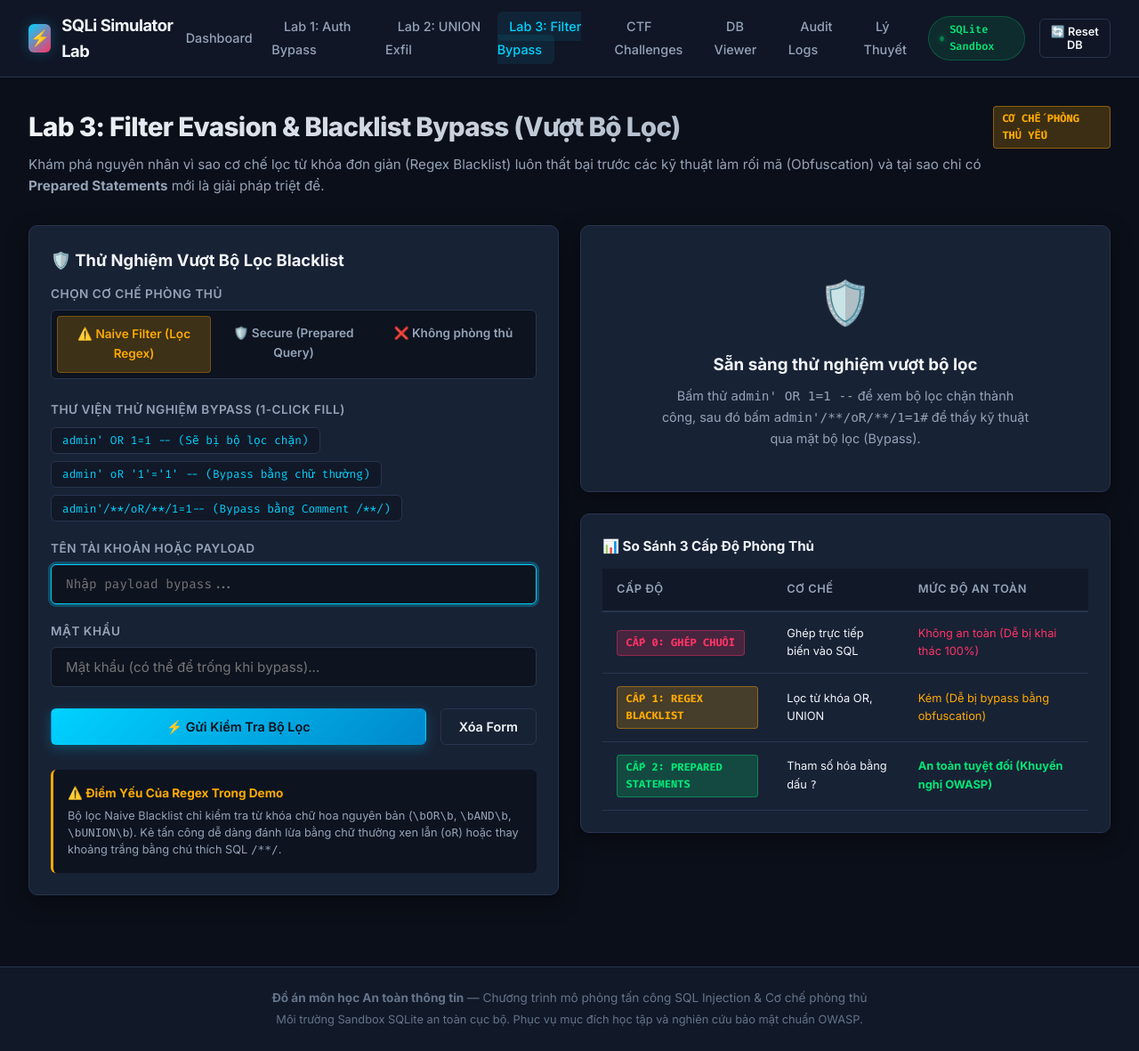
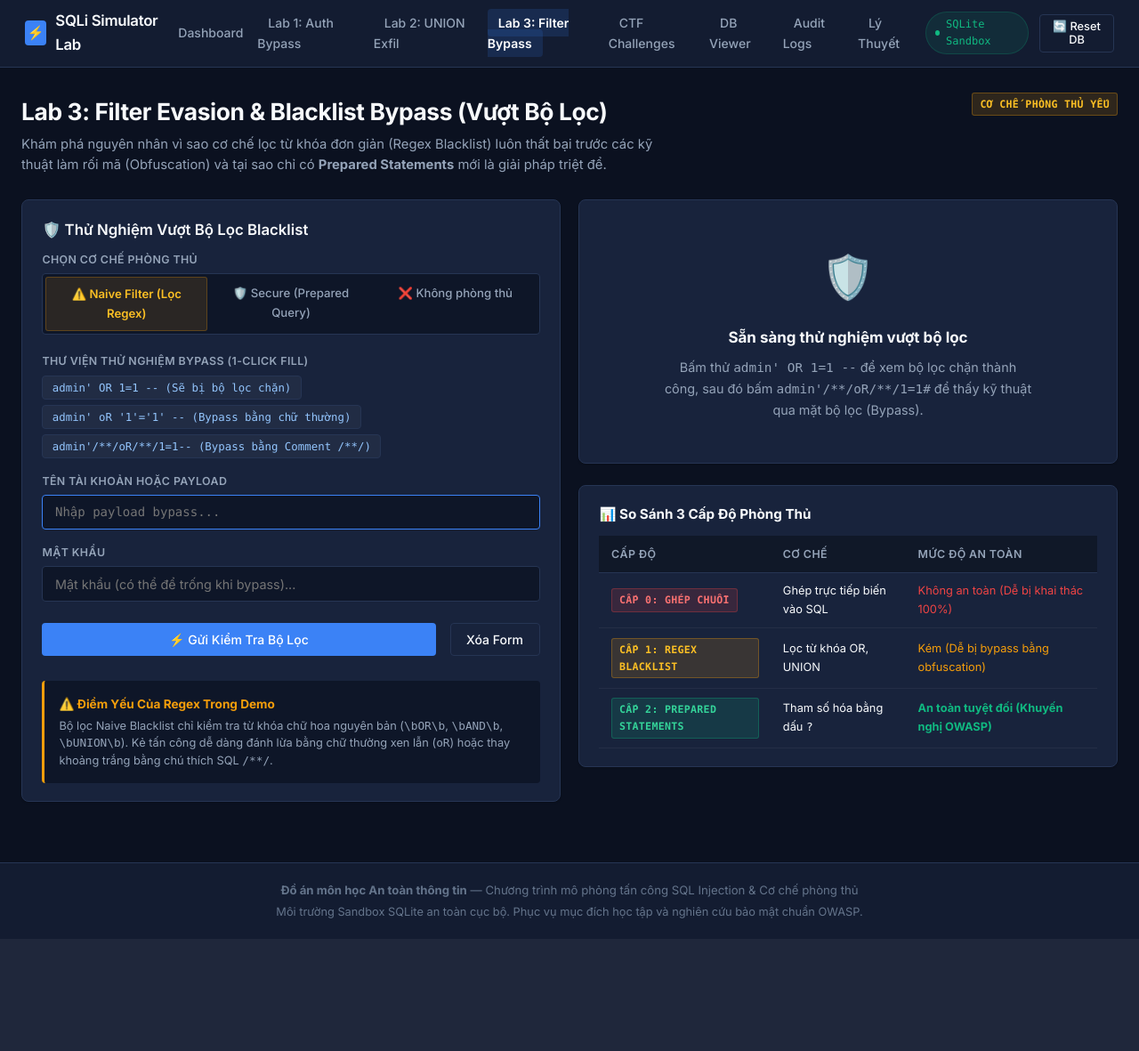
Before and after one commit to Sleepy2608/sql-injection, a Flask app: page /lab/filter in a window 1280 px wide. Shown: the whole page at 89% size. After the commit the page ends 1032 px from the top, so only its background shows below. Run offline with Flask 3, Linux system fonts and the light colour scheme.

Commit message:
style(ui): redesign slate developer color palette and clean tactile components

```diff
--- a/app/static/css/components.css
+++ b/app/static/css/components.css
@@ -1,40 +1,43 @@
-/* Component Styles: Buttons, Forms, Query Inspector, Tables, Badges */
+/*
+ * Component Styles: Simple, Clean & High Legibility
+ * Built for clarity and ease of grading/demonstration.
+ */
 
 /* Buttons */
 .btn {
   display: inline-flex;
   align-items: center;
   justify-content: center;
-  gap: 0.5rem;
-  padding: 0.65rem 1.25rem;
-  font-size: 0.9rem;
-  font-weight: 600;
+  gap: 0.4rem;
+  padding: 0.55rem 1.1rem;
+  font-size: 0.875rem;
+  font-weight: 500;
   border-radius: var(--radius-sm);
   border: 1px solid transparent;
   cursor: pointer;
-  transition: all 0.2s ease;
+  transition: background-color 0.15s ease, border-color 0.15s ease;
   font-family: inherit;
   text-decoration: none;
 }
 
+.btn:active {
+  transform: translateY(1px);
+}
+
 .btn-primary {
-  background: linear-gradient(135deg, #00d2ff, #0088cc);
-  color: #0b0f19;
-  box-shadow: 0 4px 14px var(--color-primary-glow);
+  background-color: var(--color-primary);
+  color: #ffffff;
 }
 .btn-primary:hover {
-  transform: translateY(-1px);
-  box-shadow: 0 6px 20px rgba(0, 210, 255, 0.4);
+  background-color: var(--color-primary-hover);
 }
 
 .btn-danger {
-  background: linear-gradient(135deg, #ff3366, #c2185b);
+  background-color: var(--color-danger);
   color: #ffffff;
-  box-shadow: 0 4px 14px var(--color-danger-glow);
 }
 .btn-danger:hover {
-  transform: translateY(-1px);
-  box-shadow: 0 6px 20px rgba(255, 51, 102, 0.4);
+  background-color: var(--color-danger-hover);
 }
 
 .btn-outline {
@@ -44,103 +47,104 @@
 }
 .btn-outline:hover {
   background-color: rgba(255, 255, 255, 0.05);
-  border-color: var(--text-muted);
+  border-color: var(--text-dim);
 }
 
 .btn-sm {
-  padding: 0.4rem 0.75rem;
+  padding: 0.35rem 0.65rem;
   font-size: 0.8rem;
 }
 
-/* Grid & Cards */
+/* Grids */
 .grid-2 {
   display: grid;
   grid-template-columns: 1fr 1fr;
-  gap: 1.5rem;
+  gap: 1.25rem;
 }
 
 .grid-3 {
   display: grid;
   grid-template-columns: repeat(3, 1fr);
-  gap: 1.5rem;
+  gap: 1.25rem;
 }
 
 .grid-4 {
   display: grid;
   grid-template-columns: repeat(4, 1fr);
-  gap: 1.25rem;
+  gap: 1rem;
 }
 
-@media (max-width: 992px) {
+@media (max-width: 900px) {
   .grid-2, .grid-3, .grid-4 {
     grid-template-columns: 1fr;
   }
 }
 
+/* Cards */
 .card {
   background-color: var(--bg-card);
   border: 1px solid var(--border-color);
   border-radius: var(--radius-md);
-  padding: 1.5rem;
-  box-shadow: var(--shadow-card);
+  padding: 1.25rem 1.4rem;
+  box-shadow: var(--shadow-sm);
 }
 
 .card-title {
-  font-size: 1.15rem;
-  font-weight: 700;
-  margin-bottom: 0.75rem;
+  font-size: 1.05rem;
+  font-weight: 600;
+  margin-bottom: 0.65rem;
   display: flex;
   align-items: center;
-  gap: 0.5rem;
+  gap: 0.4rem;
+  color: var(--text-main);
 }
 
 /* Form inputs & controls */
 .form-group {
-  margin-bottom: 1.25rem;
+  margin-bottom: 1rem;
 }
 
 .form-label {
   display: block;
-  font-size: 0.85rem;
+  font-size: 0.775rem;
   font-weight: 600;
-  margin-bottom: 0.4rem;
+  margin-bottom: 0.35rem;
   color: var(--text-muted);
   text-transform: uppercase;
-  letter-spacing: 0.5px;
+  letter-spacing: 0.4px;
 }
 
 .form-control {
   width: 100%;
-  padding: 0.75rem 1rem;
+  padding: 0.65rem 0.85rem;
   background-color: var(--bg-input);
   border: 1px solid var(--border-color);
   border-radius: var(--radius-sm);
   color: var(--text-main);
-  font-size: 0.95rem;
+  font-size: 0.9rem;
   font-family: inherit;
-  transition: border-color 0.2s, box-shadow 0.2s;
+  transition: border-color 0.15s ease;
 }
 
 .form-control:focus {
   outline: none;
-  border-color: var(--border-focus);
-  box-shadow: 0 0 0 3px var(--color-primary-glow);
+  border-color: var(--color-primary);
 }
 
 .form-control-mono {
   font-family: var(--font-mono);
-  font-size: 0.9rem;
+  font-size: 0.875rem;
 }
 
-/* Mode Switcher Radio Group */
+/* Mode Switcher Radio Group (Clean segmented tabs) */
 .mode-selector {
   display: flex;
   background-color: var(--bg-input);
-  padding: 0.35rem;
+  padding: 3px;
   border-radius: var(--radius-sm);
   border: 1px solid var(--border-color);
-  margin-bottom: 1.5rem;
-  gap: 0.35rem;
+  margin-bottom: 1.25rem;
+  gap: 3px;
 }
 
 .mode-option {
@@ -159,77 +163,78 @@
 
 .mode-option label {
   display: block;
-  padding: 0.6rem 0.5rem;
-  border-radius: 4px;
-  font-size: 0.85rem;
-  font-weight: 600;
+  padding: 0.5rem 0.4rem;
+  border-radius: 3px;
+  font-size: 0.825rem;
+  font-weight: 500;
   cursor: pointer;
   color: var(--text-muted);
-  transition: all 0.2s;
+  transition: all 0.15s ease;
 }
 
 .mode-option input[type="radio"]:checked + label {
-  background-color: var(--bg-card-hover);
+  background-color: var(--bg-card);
   color: var(--text-main);
+  font-weight: 600;
 }
 
 .mode-option.vuln input[type="radio"]:checked + label {
-  background-color: rgba(255, 51, 102, 0.2);
-  color: var(--color-danger);
-  border: 1px solid rgba(255, 51, 102, 0.3);
+  background-color: rgba(239, 68, 68, 0.12);
+  color: #f87171;
+  border: 1px solid rgba(239, 68, 68, 0.25);
 }
 
 .mode-option.secure input[type="radio"]:checked + label {
-  background-color: rgba(0, 230, 118, 0.2);
-  color: var(--color-success);
-  border: 1px solid rgba(0, 230, 118, 0.3);
+  background-color: rgba(16, 185, 129, 0.12);
+  color: #34d399;
+  border: 1px solid rgba(16, 185, 129, 0.25);
 }
 
 .mode-option.naive input[type="radio"]:checked + label {
-  background-color: rgba(255, 170, 0, 0.2);
-  color: var(--color-warning);
-  border: 1px solid rgba(255, 170, 0, 0.3);
+  background-color: rgba(245, 158, 11, 0.12);
+  color: #fbbf24;
+  border: 1px solid rgba(245, 158, 11, 0.25);
 }
 
-/* Payload Library Chips */
+/* Quick Payload Chips */
 .payload-chips {
   display: flex;
   flex-wrap: wrap;
-  gap: 0.5rem;
-  margin-top: 0.5rem;
-  margin-bottom: 1.25rem;
+  gap: 0.4rem;
+  margin-top: 0.4rem;
+  margin-bottom: 1rem;
 }
 
 .payload-btn {
-  background-color: var(--bg-secondary);
+  background-color: rgba(255, 255, 255, 0.04);
   border: 1px solid var(--border-color);
-  color: var(--color-primary);
+  color: #93c5fd;
   font-family: var(--font-mono);
-  font-size: 0.8rem;
-  padding: 0.35rem 0.75rem;
+  font-size: 0.775rem;
+  padding: 0.3rem 0.65rem;
   border-radius: var(--radius-sm);
   cursor: pointer;
-  transition: all 0.2s;
+  transition: all 0.15s ease;
 }
 
 .payload-btn:hover {
-  background-color: var(--bg-card-hover);
+  background-color: rgba(59, 130, 246, 0.12);
   border-color: var(--color-primary);
-  box-shadow: 0 0 10px var(--color-primary-glow);
+  color: #ffffff;
 }
 
-/* Live SQL Query Inspector Box */
+/* Live SQL Query Inspector */
 .inspector-card {
-  background-color: #080c14;
+  background-color: #070b14;
   border: 1px solid var(--border-color);
   border-radius: var(--radius-md);
   overflow: hidden;
-  margin-top: 1.5rem;
+  margin-top: 1.25rem;
 }
 
 .inspector-header {
-  background-color: #0f172a;
-  padding: 0.75rem 1.25rem;
+  background-color: #0f1626;
+  padding: 0.6rem 1rem;
   display: flex;
   justify-content: space-between;
   align-items: center;
@@ -372,24 +378,24 @@
 .data-table {
   width: 100%;
   border-collapse: collapse;
-  font-size: 0.9rem;
+  font-size: 0.875rem;
   text-align: left;
 }
 
 .data-table th {
-  background-color: var(--bg-secondary);
+  background-color: #101828;
   color: var(--text-muted);
-  padding: 0.85rem 1rem;
-  border-bottom: 2px solid var(--border-color);
+  padding: 0.65rem 0.85rem;
+  border-bottom: 1px solid var(--border-color);
   font-weight: 600;
-  font-size: 0.8rem;
+  font-size: 0.775rem;
   text-transform: uppercase;
-  letter-spacing: 0.5px;
+  letter-spacing: 0.4px;
 }
 
 .data-table td {
-  padding: 0.85rem 1rem;
-  border-bottom: 1px solid var(--border-color);
+  padding: 0.65rem 0.85rem;
+  border-bottom: 1px solid rgba(255, 255, 255, 0.05);
   color: var(--text-main);
 }
 
@@ -400,59 +406,60 @@
 /* Badges */
 .badge {
   display: inline-block;
-  padding: 0.25rem 0.6rem;
-  border-radius: 4px;
-  font-size: 0.75rem;
-  font-weight: 700;
+  padding: 0.2rem 0.5rem;
+  border-radius: 3px;
+  font-size: 0.725rem;
+  font-weight: 600;
   font-family: var(--font-mono);
   text-transform: uppercase;
+  letter-spacing: 0.3px;
 }
 
 .badge-danger {
-  background-color: rgba(255, 51, 102, 0.2);
-  color: var(--color-danger);
-  border: 1px solid rgba(255, 51, 102, 0.4);
+  background-color: rgba(239, 68, 68, 0.15);
+  color: #f87171;
+  border: 1px solid rgba(239, 68, 68, 0.3);
 }
 
 .badge-success {
-  background-color: rgba(0, 230, 118, 0.2);
-  color: var(--color-success);
-  border: 1px solid rgba(0, 230, 118, 0.4);
+  background-color: rgba(16, 185, 129, 0.15);
+  color: #34d399;
+  border: 1px solid rgba(16, 185, 129, 0.3);
 }
 
 .badge-warning {
-  background-color: rgba(255, 170, 0, 0.2);
-  color: var(--color-warning);
-  border: 1px solid rgba(255, 170, 0, 0.4);
+  background-color: rgba(245, 158, 11, 0.15);
+  color: #fbbf24;
+  border: 1px solid rgba(245, 158, 11, 0.3);
 }
 
 .badge-info {
-  background-color: rgba(0, 210, 255, 0.2);
-  color: var(--color-primary);
-  border: 1px solid rgba(0, 210, 255, 0.4);
+  background-color: rgba(59, 130, 246, 0.15);
+  color: #93c5fd;
+  border: 1px solid rgba(59, 130, 246, 0.3);
 }
 
-/* Toast Notification */
+/* Toast Notifications */
 .toast-container {
   position: fixed;
-  bottom: 2rem;
-  right: 2rem;
+  bottom: 1.5rem;
+  right: 1.5rem;
   z-index: 9999;
   display: flex;
   flex-direction: column;
-  gap: 0.75rem;
+  gap: 0.5rem;
 }
 
 .toast {
   background-color: var(--bg-card);
   color: var(--text-main);
   border: 1px solid var(--border-color);
-  border-left: 4px solid var(--color-primary);
-  padding: 1rem 1.5rem;
+  border-left: 3px solid var(--color-primary);
+  padding: 0.75rem 1rem;
   border-radius: var(--radius-sm);
-  box-shadow: 0 10px 30px rgba(0, 0, 0, 0.6);
-  min-width: 320px;
-  animation: slideIn 0.3s ease forwards;
+  box-shadow: 0 4px 12px rgba(0, 0, 0, 0.3);
+  min-width: 280px;
+  font-size: 0.85rem;
 }
 
 .toast.toast-success {
--- a/app/static/css/main.css
+++ b/app/static/css/main.css
@@ -1,33 +1,43 @@
+/*
+ * SQL Injection Attack & Defense Simulator
+ * Design System: Clean Developer Tool (Slate/Zinc Minimalist)
+ * Focus: High legibility, calm accessible contrast, no flashy neon clutter.
+ */
+
 :root {
-  --bg-primary: #0b0f19;
-  --bg-secondary: #111827;
-  --bg-card: #182235;
-  --bg-card-hover: #1f2d47;
-  --bg-input: #0d131f;
+  /* Neutral Color Tokens */
+  --bg-primary: #0b1120;       /* Deep slate background */
+  --bg-secondary: #131c31;     /* Navbar & secondary panels */
+  --bg-card: #18233c;          /* Card container surface */
+  --bg-card-hover: #1e2c4a;    /* Card hover state */
+  --bg-input: #0e1628;         /* Inputs & code editor surface */
 
-  --border-color: #27354f;
-  --border-focus: #00d2ff;
+  --border-color: #263554;     /* Crisp structural border */
+  --border-hover: #3b82f6;     /* Border on focus/active */
 
-  --text-main: #f1f5f9;
-  --text-muted: #94a3b8;
-  --text-dim: #64748b;
+  --text-main: #f8fafc;        /* High-contrast primary text */
+  --text-muted: #94a3b8;       /* Legible secondary text */
+  --text-dim: #64748b;         /* Tertiary / caption text */
 
-  --color-primary: #00d2ff;
-  --color-primary-glow: rgba(0, 210, 255, 0.25);
-  --color-danger: #ff3366;
-  --color-danger-glow: rgba(255, 51, 102, 0.25);
-  --color-warning: #ffaa00;
-  --color-success: #00e676;
-  --color-success-glow: rgba(0, 230, 118, 0.2);
-  --color-info: #3b82f6;
+  /* Semantic Accent Tokens - Restrained, no oversaturated neons */
+  --color-primary: #3b82f6;    /* Clean technical blue */
+  --color-primary-hover: #2563eb;
+  --color-danger: #ef4444;     /* Soft crimson */
+  --color-danger-hover: #dc2626;
+  --color-warning: #f59e0b;    /* Warm amber */
+  --color-success: #10b981;    /* Clean emerald */
+  --color-info: #0284c7;       /* Sky blue */
 
-  --font-mono: 'JetBrains Mono', 'Fira Code', 'Consolas', monospace;
-  --font-sans: 'Inter', -apple-system, BlinkMacSystemFont, 'Segoe UI', Roboto, sans-serif;
+  /* Typography */
+  --font-sans: 'Inter', -apple-system, BlinkMacSystemFont, 'Segoe UI', Roboto, Helvetica, Arial, sans-serif;
+  --font-mono: 'JetBrains Mono', 'Consolas', 'Monaco', 'Courier New', monospace;
 
-  --radius-sm: 6px;
-  --radius-md: 10px;
-  --radius-lg: 16px;
-  --shadow-card: 0 8px 24px rgba(0, 0, 0, 0.4);
+  /* Geometry & Elevation */
+  --radius-sm: 4px;
+  --radius-md: 8px;
+  --radius-lg: 12px;
+  --shadow-sm: 0 1px 2px rgba(0, 0, 0, 0.2);
+  --shadow-card: 0 2px 8px rgba(0, 0, 0, 0.25);
 }
 
 * {
@@ -40,18 +50,20 @@ body {
   background-color: var(--bg-primary);
   color: var(--text-main);
   font-family: var(--font-sans);
+  font-size: 14.5px;
   line-height: 1.6;
   min-height: 100vh;
   display: flex;
   flex-direction: column;
+  -webkit-font-smoothing: antialiased;
+  -moz-osx-font-smoothing: grayscale;
 }
 
 /* Navbar */
 .navbar {
-  background-color: rgba(17, 24, 39, 0.95);
-  backdrop-filter: blur(12px);
+  background-color: var(--bg-secondary);
   border-bottom: 1px solid var(--border-color);
-  padding: 0.85rem 2rem;
+  padding: 0.65rem 1.75rem;
   display: flex;
   justify-content: space-between;
   align-items: center;
@@ -63,119 +75,118 @@ body {
 .nav-brand {
   display: flex;
   align-items: center;
-  gap: 0.75rem;
+  gap: 0.65rem;
   text-decoration: none;
   color: var(--text-main);
-  font-weight: 700;
-  font-size: 1.15rem;
-  letter-spacing: -0.5px;
+  font-weight: 600;
+  font-size: 1.05rem;
+  letter-spacing: -0.3px;
 }
 
 .brand-icon {
-  width: 32px;
-  height: 32px;
-  background: linear-gradient(135deg, #00d2ff, #ff3366);
+  width: 28px;
+  height: 28px;
+  background-color: var(--color-primary);
+  color: #ffffff;
   border-radius: var(--radius-sm);
   display: flex;
   align-items: center;
   justify-content: center;
-  font-size: 1.1rem;
-  box-shadow: 0 0 15px var(--color-primary-glow);
+  font-size: 0.95rem;
 }
 
 .nav-links {
   display: flex;
   align-items: center;
-  gap: 0.5rem;
+  gap: 0.25rem;
   list-style: none;
 }
 
 .nav-links a {
   color: var(--text-muted);
   text-decoration: none;
-  padding: 0.5rem 0.85rem;
+  padding: 0.45rem 0.75rem;
   border-radius: var(--radius-sm);
-  font-size: 0.9rem;
+  font-size: 0.875rem;
   font-weight: 500;
-  transition: all 0.2s ease;
+  transition: all 0.15s ease;
 }
 
-.nav-links a:hover, .nav-links a.active {
-  color: var(--color-primary);
-  background-color: rgba(0, 210, 255, 0.08);
+.nav-links a:hover {
+  color: var(--text-main);
+  background-color: rgba(255, 255, 255, 0.05);
+}
+
+.nav-links a.active {
+  color: #ffffff;
+  background-color: rgba(59, 130, 246, 0.15);
+  font-weight: 600;
 }
 
 .nav-actions {
   display: flex;
   align-items: center;
-  gap: 1rem;
+  gap: 0.75rem;
 }
 
+/* Subtle, calm status indicator */
 .sandbox-badge {
   display: inline-flex;
   align-items: center;
-  gap: 0.4rem;
-  background-color: rgba(0, 230, 118, 0.1);
+  gap: 0.45rem;
+  background-color: rgba(16, 185, 129, 0.1);
   color: var(--color-success);
-  border: 1px solid rgba(0, 230, 118, 0.25);
-  padding: 0.3rem 0.75rem;
+  border: 1px solid rgba(16, 185, 129, 0.2);
+  padding: 0.25rem 0.65rem;
   border-radius: 999px;
   font-size: 0.75rem;
   font-family: var(--font-mono);
-  font-weight: 600;
+  font-weight: 500;
 }
 
 .pulse-dot {
-  width: 7px;
-  height: 7px;
+  width: 6px;
+  height: 6px;
   border-radius: 50%;
   background-color: var(--color-success);
-  box-shadow: 0 0 8px var(--color-success);
-  animation: pulse 2s infinite;
-}
-
-@keyframes pulse {
-  0% { opacity: 1; transform: scale(1); }
-  50% { opacity: 0.4; transform: scale(0.85); }
-  100% { opacity: 1; transform: scale(1); }
 }
 
 /* Main Container */
 .main-wrapper {
   flex: 1;
-  max-width: 1400px;
+  max-width: 1280px;
   width: 100%;
   margin: 0 auto;
-  padding: 2rem;
+  padding: 1.75rem 1.5rem;
 }
 
 /* Page Header */
 .page-header {
-  margin-bottom: 2rem;
+  margin-bottom: 1.75rem;
 }
 
 .page-title {
-  font-size: 1.85rem;
-  font-weight: 800;
-  letter-spacing: -0.7px;
-  margin-bottom: 0.4rem;
-  background: linear-gradient(90deg, #f1f5f9, #94a3b8);
-  -webkit-background-clip: text;
-  -webkit-text-fill-color: transparent;
+  font-size: 1.65rem;
+  font-weight: 700;
+  letter-spacing: -0.4px;
+  color: var(--text-main);
+  margin-bottom: 0.35rem;
 }
 
 .page-subtitle {
   color: var(--text-muted);
-  font-size: 0.95rem;
+  font-size: 0.925rem;
+  max-width: 80ch;
+  line-height: 1.5;
 }
 
 /* Footer */
 .footer {
   border-top: 1px solid var(--border-color);
   background-color: var(--bg-secondary);
-  padding: 1.5rem 2rem;
+  padding: 1.25rem 1.5rem;
   text-align: center;
   color: var(--text-dim);
-  font-size: 0.85rem;
-  margin-top: 3rem;
+  font-size: 0.825rem;
+  margin-top: 2.5rem;
 }
```
Also changed, not shown: other parts of app/static/css/components.css (+55 -59 lines).
